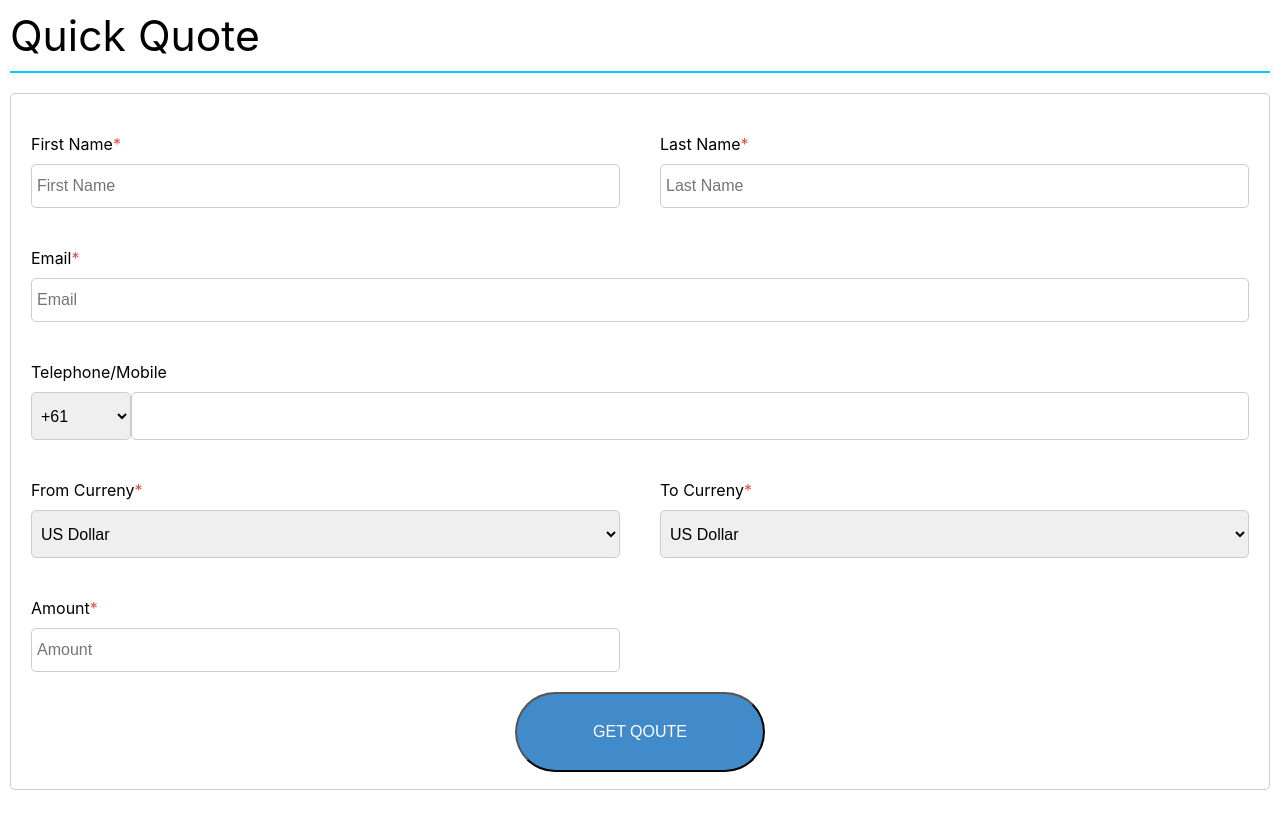
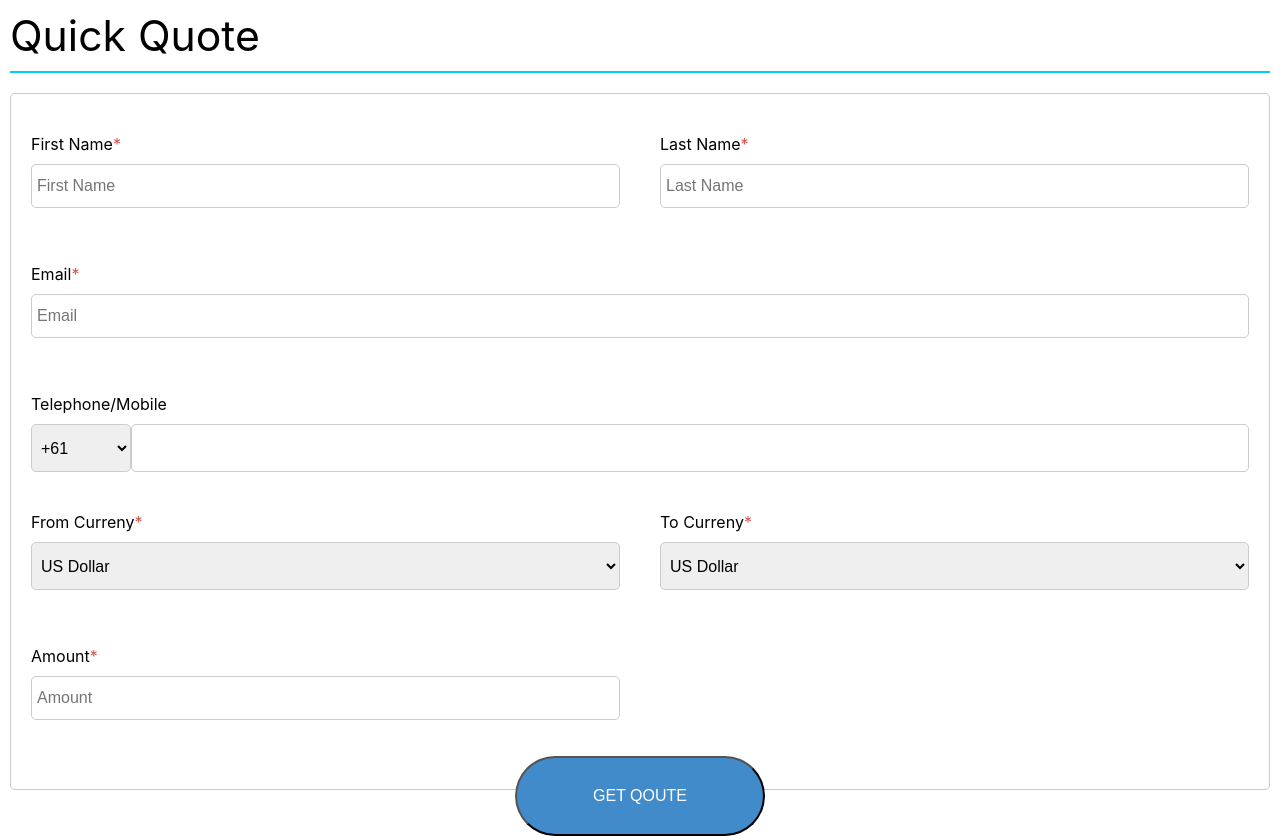
Before and after one commit to wc42888/quote, a React (Create React App) app: page / in a window 1280 px wide. Built offline with nearby package versions, Linux system fonts and the light colour scheme.

Commit message:
updated components with error

```diff
--- a/src/components/Field.js
+++ b/src/components/Field.js
@@ -3,8 +3,9 @@ import Input from './Input';
 import Label from './Label';
 import Required from './Required';
 import Container from './FieldContainer';
+import Error from './Error';
 
-const Field = ({ required, label, ...inputProps }) => {
+const Field = ({ required, label, touched, error, ...inputProps }) => {
   const renderRequired = () => (required ? <Required>*</Required> : null);
 
   const renderLabel = () => (
@@ -18,6 +19,7 @@ const Field = ({ required, label, ...inputProps }) => {
     <Container>
       {renderLabel()}
       <Input {...inputProps} placeholder={label} />
+      <Error>{touched && error}</Error>
     </Container>
   );
 };
--- a/src/components/SelectField.js
+++ b/src/components/SelectField.js
@@ -3,8 +3,9 @@ import Select from './Select';
 import Label from './Label';
 import Required from './Required';
 import Container from './FieldContainer';
+import Error from './Error';
 
-const SelectField = ({ label, required, options }) => {
+const SelectField = ({ label, required, error, options, ...selectProps }) => {
   const renderRequired = () => (required ? <Required>*</Required> : null);
 
   const renderLabel = () => (
@@ -17,13 +18,14 @@ const SelectField = ({ label, required, options }) => {
   return (
     <Container>
       {renderLabel()}
-      <Select>
+      <Select {...selectProps}>
         {options.map((option) => (
           <option key={option.value} value={option.value}>
             {option.option}
           </option>
         ))}
       </Select>
+      <Error>{error}</Error>
     </Container>
   );
 };
```
